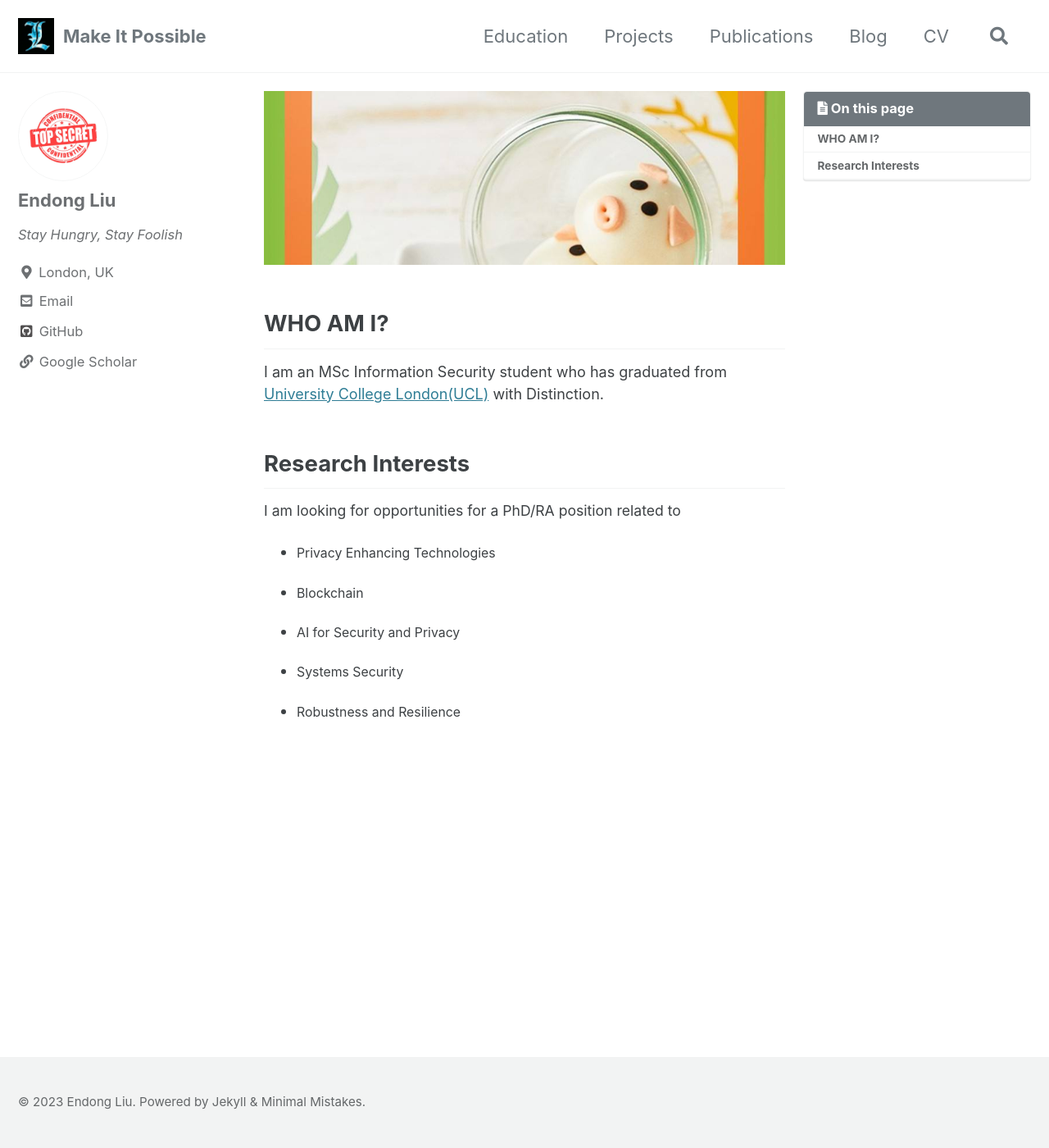
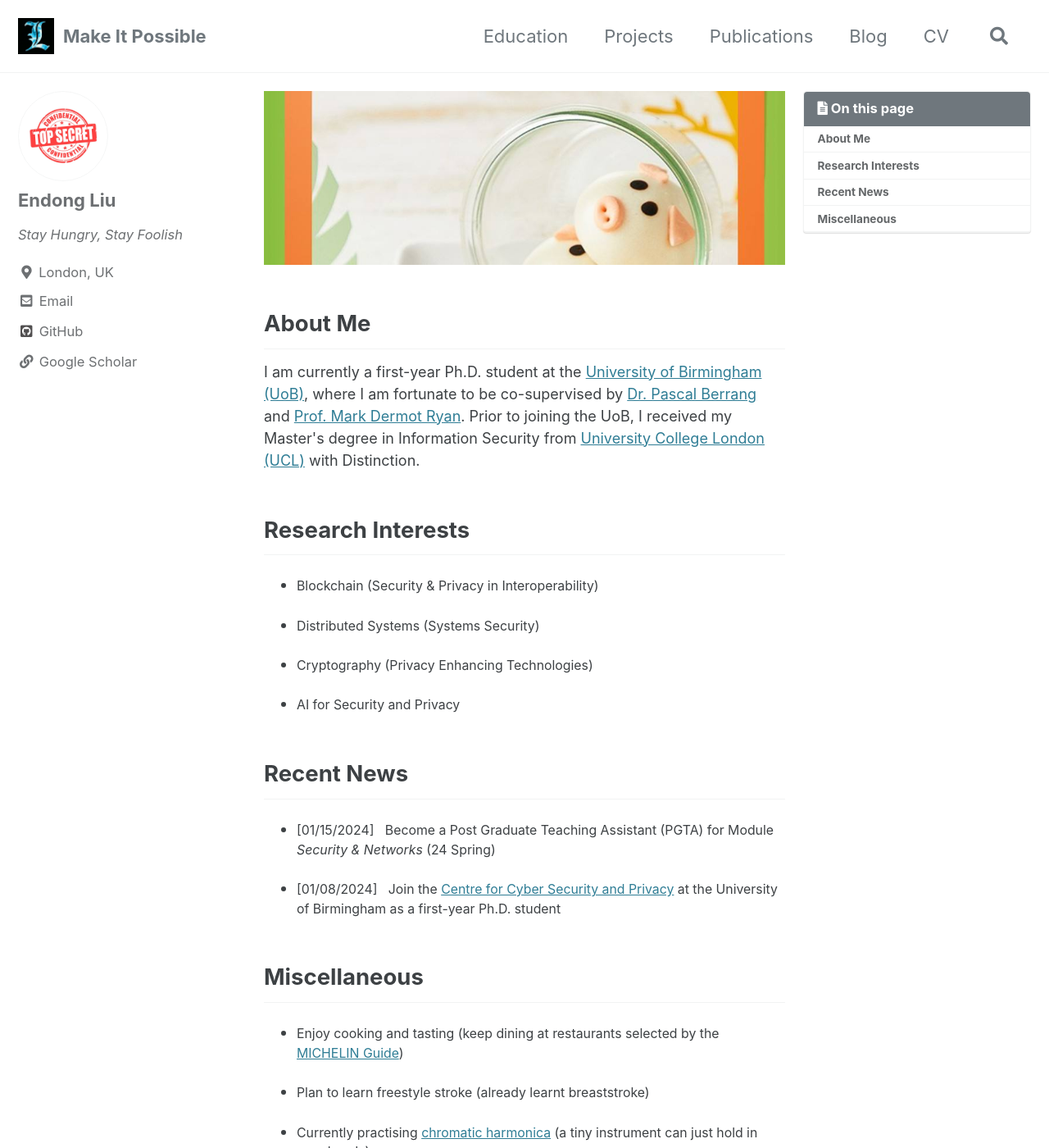
Before and after one commit to ZzPoLariszZ/zzpolariszz.github.io, a Jekyll site: the page built from index.md, in a window 1280 px wide and 1400 px high. Shown: the whole window at 82% size. Built offline with Jekyll 4.4.1, drawn with Linux system fonts in a browser that asks for light colours; cached includes are drawn as plain includes.

Commit message:
Update index.md

```diff
--- a/index.md
+++ b/index.md
@@ -7,22 +7,32 @@ related: true
 
 <img class="img-responsive" src="/assets/images/pig.jpg" alt=""><br>
 
-## WHO AM I?
+## About Me
 
 <p style="font-size:18px">
-    I am an MSc Information Security student who has graduated from  <a href="https://www.ucl.ac.uk/">University College London(UCL)</a> with Distinction.
+    I am currently a first-year Ph.D. student at the <a href="https://www.birmingham.ac.uk/">University of Birmingham (UoB)</a>, where I am fortunate to be co-supervised by <a href="https://pascal-berrang.de/">Dr. Pascal Berrang</a> and <a href="https://www.cs.bham.ac.uk/~mdr/">Prof. Mark Dermot Ryan</a>. Prior to joining the UoB, I received my Master's degree in Information Security from <a href="https://www.ucl.ac.uk/">University College London (UCL)</a> with Distinction.
 </p>
 
 ## Research Interests
 
-I am looking for opportunities for a PhD/RA position related to
+- Blockchain (Security & Privacy in Interoperability)
 
-- Privacy Enhancing Technologies
+- Distributed Systems (Systems Security)
 
-- Blockchain
+- Cryptography (Privacy Enhancing Technologies)
 
 - AI for Security and Privacy
 
-- Systems Security
+## Recent News
 
-- Robustness and Resilience
+- \[01/15/2024\] &nbsp; Become a Post Graduate Teaching Assistant (PGTA) for Module *Security & Networks* (24 Spring)
+
+- \[01/08/2024\] &nbsp; Join the <a href="https://www.birmingham.ac.uk/research/centre-for-cyber-security-and-privacy/index.aspx">Centre for Cyber Security and Privacy</a> at the University of Birmingham as a first-year Ph.D. student
+
+## Miscellaneous
+
+- Enjoy cooking and tasting (keep dining at restaurants selected by the <a href="https://guide.michelin.com/gb/en">MICHELIN Guide</a>)
+
+- Plan to learn freestyle stroke (already learnt breaststroke)
+
+- Currently practising <a href="https://en.wikipedia.org/wiki/Chromatic_harmonica">chromatic harmonica</a> (a tiny instrument can just hold in your hands)
```
